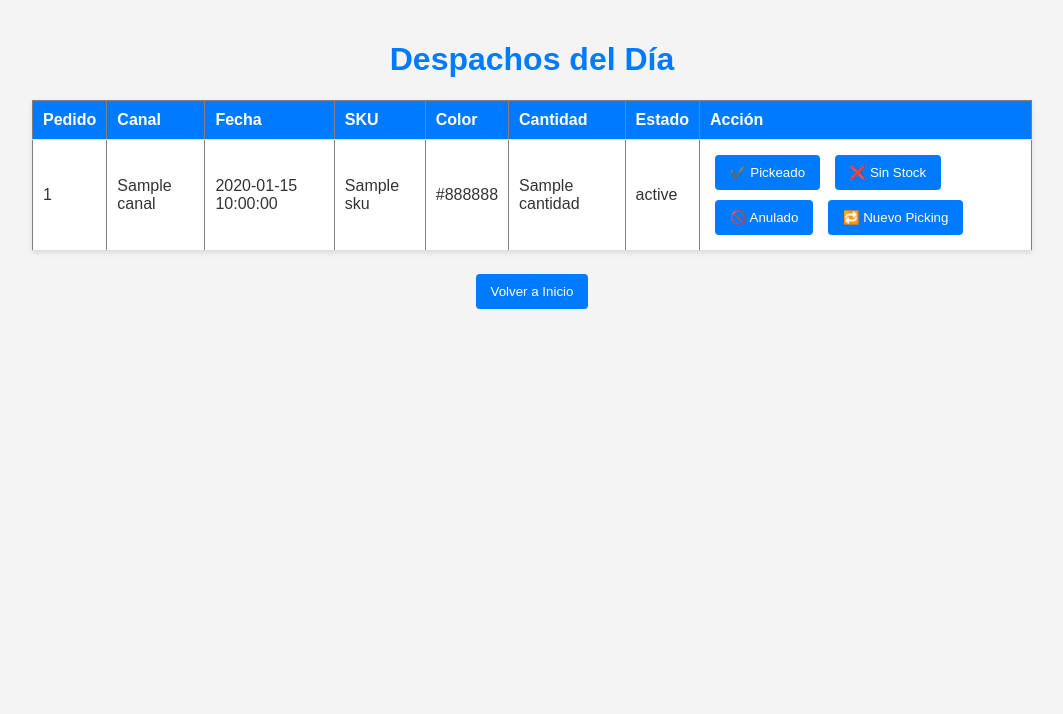
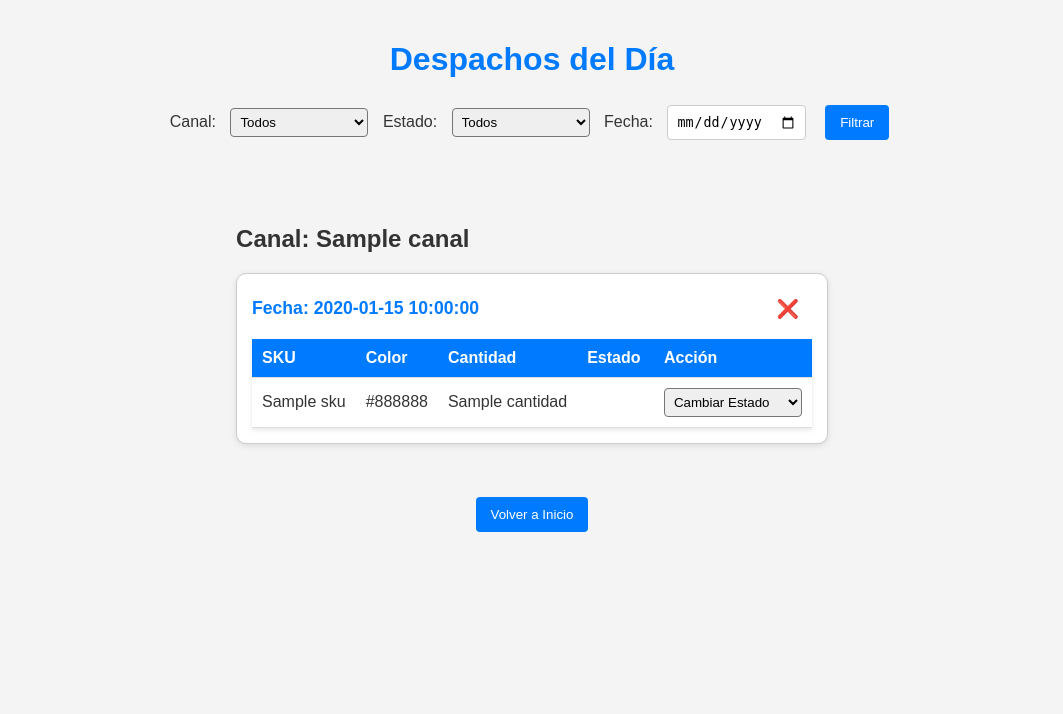
Before and after one commit to ajuarezc/Despachos_bebeglo, a Flask app: template app/templates/base.html in a window 1280 px wide. Shown: the top 714 px of the page, without its empty margins (108-1171 px from the left). Run offline with Flask 3, Linux system fonts and the light colour scheme; the template is opened without the code that fills it: most values are stand-ins (such as "Sample title", 1, 10 or a date in 2020).

Commit message:
Función muy avanzada, solamente falta alinear detalles

```diff
--- a/app/templates/base.html
+++ b/app/templates/base.html
@@ -4,43 +4,167 @@
     <meta charset="UTF-8">
     <title>Despachos del Día</title>
     <link rel="stylesheet" href="{{ url_for('static', filename='css/styles.css') }}">
+    <style>
+        .juntos {
+            font-weight: bold;
+            color: #dc3545;
+            margin-left: 10px;
+        }
+
+        .filtros {
+            margin-bottom: 20px;
+        }
+
+        .filtros select,
+        .filtros input[type="date"] {
+            margin: 0 10px;
+        }
+
+        .grupo-canal {
+            margin-top: 40px;
+        }
+
+        .subtabla {
+            margin-bottom: 30px;
+            border: 1px solid #ccc;
+            padding: 15px;
+            border-radius: 10px;
+            background-color: #ffffff;
+            box-shadow: 0 2px 6px rgba(0, 0, 0, 0.1);
+        }
+
+        .pedido-header {
+            display: flex;
+            justify-content: space-between;
+            align-items: center;
+            margin-bottom: 10px;
+        }
+
+        .pedido-info {
+            font-size: 1.1em;
+            color: #007BFF;
+            font-weight: bold;
+        }
+
+        .btn-eliminar {
+            background: none;
+            border: none;
+            color: #dc3545;
+            font-size: 18px;
+            cursor: pointer;
+            padding: 4px 8px;
+        }
+
+        .btn-eliminar:hover {
+            color: #a80000;
+        }
+
+        .estado-tag {
+            padding: 4px 8px;
+            border-radius: 4px;
+            font-weight: bold;
+            color: white;
+            font-size: 0.9em;
+        }
+
+        .estado-tag.pickeado { background-color: #28a745; }
+        .estado-tag.sin-stock { background-color: #dc3545; }
+        .estado-tag.anulado { background-color: #6c757d; }
+        .estado-tag.nuevo-picking { background-color: #ffc107; color: black; }
+        .estado-tag.picking { background-color: #17a2b8; }
+
+        select {
+            padding: 5px;
+            border-radius: 4px;
+        }
+    </style>
 </head>
 <body>
+
     <h1>Despachos del Día</h1>
 
-    <table border="1" cellpadding="5">
+    <div class="filtros">
+        <form method="get">
+            <label>Canal:
+                <select name="canal">
+                    <option value="">Todos</option>
+                    <option value="Mercadolibre">Mercadolibre</option>
+                    <option value="Bebeglo.cl">Bebeglo.cl</option>
+                    <option value="Paris">Paris</option>
+                    <option value="Mercadolibre Flex">Mercadolibre Flex</option>
+                    <option value="Walmart">Walmart</option>
+                    <option value="Falabella">Falabella</option>
+                </select>
+            </label>
+
+            <label>Estado:
+                <select name="estado">
+                    <option value="">Todos</option>
+                    <option value="PICKING">PICKING</option>
+                    <option value="PICKEADO">PICKEADO</option>
+                    <option value="SIN STOCK">SIN STOCK</option>
+                    <option value="ANULADO">ANULADO</option>
+                    <option value="NUEVO PICKING">NUEVO PICKING</option>
+                </select>
+            </label>
+
+            <label>Fecha:
+                <input type="date" name="fecha">
+            </label>
+
+            <button type="submit">Filtrar</button>
+        </form>
+    </div>
+
+    {% for canal, pedidos_por_canal in despachos.items() %}
+    <div class="grupo-canal">
+        <h2>Canal: {{ canal }}</h2>
+
+        {% for pedido_id, datos in pedidos_por_canal.items() %}
+        <div class="subtabla" id="pedido-{{ pedido_id }}">
+            <div class="pedido-header">
+                <div class="pedido-info">
+                    Fecha: {{ datos[0].fecha }}{% if datos|length > 1 %}<span class="juntos">(JUNTOS)</span>{% endif %}
+                </div>
+                <form action="{{ url_for('main.eliminar_pedido', pedido_id=pedido_id) }}" method="POST" onsubmit="return confirm('¿Seguro que deseas eliminar este pedido?');">
+                    <button class="btn-eliminar" title="Eliminar Pedido">❌</button>
+                </form>
+            </div>
+
+            <table>
                 <tr>
-            <th>Pedido</th><th>Canal</th><th>Fecha</th>
                     <th>SKU</th><th>Color</th><th>Cantidad</th><th>Estado</th><th>Acción</th>
                 </tr>
-        {% for row in despachos %}
+                {% for row in datos %}
                 <tr>
-            <td>{{ row.pedido_id }}</td>
-            <td>{{ row.canal }}</td>
-            <td>{{ row.fecha }}</td>
                     <td>{{ row.sku }}</td>
                     <td>{{ row.color }}</td>
                     <td>{{ row.cantidad }}</td>
-            <td>{{ row.estado }}</td>
                     <td>
-                <form action="/actualizar_estado/{{ row.id }}/PICKEADO" method="POST" style="display:inline;">
-                    <button type="submit">✔️ Pickeado</button>
-                </form>
-                <form action="/actualizar_estado/{{ row.id }}/SIN STOCK" method="POST" style="display:inline;">
-                    <button type="submit">❌ Sin Stock</button>
-                </form>
-                <form action="/actualizar_estado/{{ row.id }}/ANULADO" method="POST" style="display:inline;">
-                    <button type="submit">🚫 Anulado</button>
-                </form>
-                <form action="/actualizar_estado/{{ row.id }}/NUEVO PICKING" method="POST" style="display:inline;">
-                    <button type="submit">🔁 Nuevo Picking</button>
+                        <span class="estado-tag {{ row.estado|lower|replace(' ', '-') }}">{{ row.estado }}</span>
+                    </td>
+                    <td>
+                        <form method="POST" action="{{ url_for('main.actualizar_estado', detalle_id=row.id, nuevo_estado='__DYNAMIC__') }}#pedido-{{ row.pedido_id }}" onsubmit="return false;">
+                            <select onchange="this.form.action=this.form.action.replace('__DYNAMIC__', this.value); this.form.submit();">
+                                <option disabled selected>Cambiar Estado</option>
+                                <option value="PICKING">📦 Picking</option>
+                                <option value="PICKEADO">✔️ Pickeado</option>
+                                <option value="SIN STOCK">❌ Sin Stock</option>
+                                <option value="ANULADO">🚫 Anulado</option>
+                                <option value="NUEVO PICKING">🔁 Nuevo Picking</option>
+                            </select>
                         </form>
                     </td>
                 </tr>
                 {% endfor %}
             </table>
+        </div>
+        {% endfor %}
+    </div>
+    {% endfor %}
 
     <br>
     <button onclick="location.href='/'">Volver a Inicio</button>
+
 </body>
 </html>
```
Also changed, not shown: app/routes.py (+51 -10 lines). Lines whose indentation alone changed are shown as unchanged.
